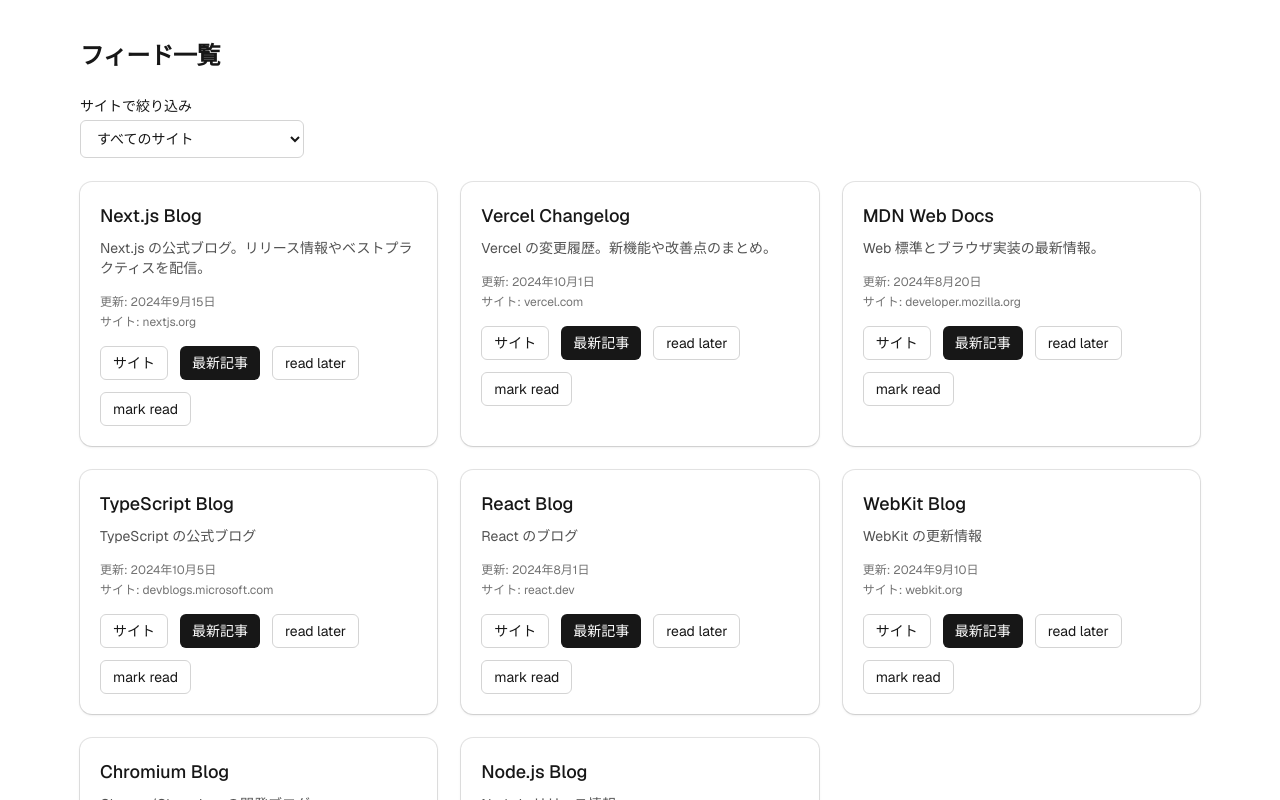
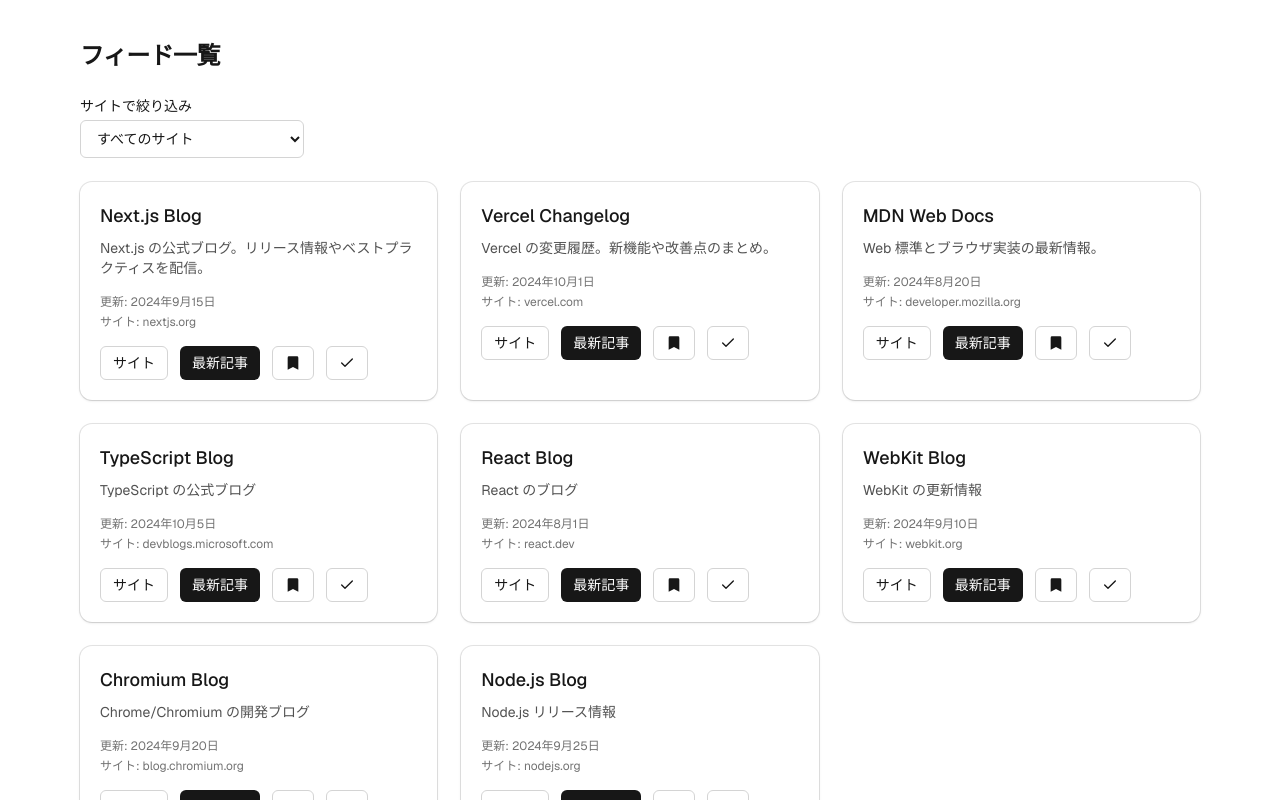
Before and after one commit to mumei404/rss-reader, a Next.js app: page /feed in a window 1280 px wide. Shown: the top 800 px of the page. Built offline with nearby package versions, Linux system fonts and the light colour scheme.

Commit message:
refactor(feed): ボタン文言をアイコンに変更＋スクリーンリーダー向けsr-onlyを追加\nstyle(feed): 仮データを可読性の高い複数行に整形

```diff
--- a/src/app/feed/FeedListClient.tsx
+++ b/src/app/feed/FeedListClient.tsx
@@ -137,7 +137,15 @@
                     }`}
                     aria-label={`${f.title} を後で読むに${isLater ? "解除" : "追加"}`}
                   >
-                    {isLater ? "saved" : "read later"}
+                    <svg
+                      aria-hidden="true"
+                      viewBox="0 0 24 24"
+                      className="h-4 w-4"
+                      fill="currentColor"
+                    >
+                      <path d="M6 2h12a2 2 0 0 1 2 2v18l-8-4-8 4V4a2 2 0 0 1 2-2z" />
+                    </svg>
+                    <span className="sr-only">{isLater ? "saved" : "read later"}</span>
                   </button>
                   <button
                     type="button"
@@ -150,7 +158,19 @@
                     }`}
                     aria-label={`${f.title} を${isRead ? "未読に戻す" : "既読にする"}`}
                   >
-                    {isRead ? "read" : "mark read"}
+                    <svg
+                      aria-hidden="true"
+                      viewBox="0 0 24 24"
+                      className="h-4 w-4"
+                      fill="none"
+                      stroke="currentColor"
+                      strokeWidth="2"
+                      strokeLinecap="round"
+                      strokeLinejoin="round"
+                    >
+                      <polyline points="20 6 9 17 4 12" />
+                    </svg>
+                    <span className="sr-only">{isRead ? "read" : "mark read"}</span>
                   </button>
                 </div>
               </div>
--- a/src/app/feed/page.tsx
+++ b/src/app/feed/page.tsx
@@ -18,14 +18,70 @@
 };
 
 const feeds: Feed[] = [
-  { id: "1", title: "Next.js Blog", description: "Next.js の公式ブログ。リリース情報やベストプラクティスを配信。", siteUrl: "https://nextjs.org/blog", latestArticleUrl: "https://nextjs.org/blog/next-15", updatedAt: "2024-09-15T09:00:00.000Z" },
-  { id: "2", title: "Vercel Changelog", description: "Vercel の変更履歴。新機能や改善点のまとめ。", siteUrl: "https://vercel.com/changelog", latestArticleUrl: "https://vercel.com/changelog/vercel-september-updates", updatedAt: "2024-10-01T12:00:00.000Z" },
-  { id: "3", title: "MDN Web Docs", description: "Web 標準とブラウザ実装の最新情報。", siteUrl: "https://developer.mozilla.org/", latestArticleUrl: "https://developer.mozilla.org/en-US/blog/", updatedAt: "2024-08-20T00:00:00.000Z" },
-  { id: "4", title: "TypeScript Blog", description: "TypeScript の公式ブログ", siteUrl: "https://devblogs.microsoft.com/typescript/", latestArticleUrl: "https://devblogs.microsoft.com/typescript/announcing-typescript-5-6/", updatedAt: "2024-10-05T00:00:00.000Z" },
-  { id: "5", title: "React Blog", description: "React のブログ", siteUrl: "https://react.dev/blog", latestArticleUrl: "https://react.dev/blog/2024/08/01/react-19", updatedAt: "2024-08-01T00:00:00.000Z" },
-  { id: "6", title: "WebKit Blog", description: "WebKit の更新情報", siteUrl: "https://webkit.org/blog/", latestArticleUrl: "https://webkit.org/blog/15000/webkit-updates/", updatedAt: "2024-09-10T00:00:00.000Z" },
-  { id: "7", title: "Chromium Blog", description: "Chrome/Chromium の開発ブログ", siteUrl: "https://blog.chromium.org/", latestArticleUrl: "https://blog.chromium.org/2024/09/chrome-updates.html", updatedAt: "2024-09-20T00:00:00.000Z" },
-  { id: "8", title: "Node.js Blog", description: "Node.js リリース情報", siteUrl: "https://nodejs.org/en/blog", latestArticleUrl: "https://nodejs.org/en/blog/release/v22.9.0", updatedAt: "2024-09-25T00:00:00.000Z" }
+  {
+    id: "1",
+    title: "Next.js Blog",
+    description: "Next.js の公式ブログ。リリース情報やベストプラクティスを配信。",
+    siteUrl: "https://nextjs.org/blog",
+    latestArticleUrl: "https://nextjs.org/blog/next-15",
+    updatedAt: "2024-09-15T09:00:00.000Z",
+  },
+  {
+    id: "2",
+    title: "Vercel Changelog",
+    description: "Vercel の変更履歴。新機能や改善点のまとめ。",
+    siteUrl: "https://vercel.com/changelog",
+    latestArticleUrl: "https://vercel.com/changelog/vercel-september-updates",
+    updatedAt: "2024-10-01T12:00:00.000Z",
+  },
+  {
+    id: "3",
+    title: "MDN Web Docs",
+    description: "Web 標準とブラウザ実装の最新情報。",
+    siteUrl: "https://developer.mozilla.org/",
+    latestArticleUrl: "https://developer.mozilla.org/en-US/blog/",
+    updatedAt: "2024-08-20T00:00:00.000Z",
+  },
+  {
+    id: "4",
+    title: "TypeScript Blog",
+    description: "TypeScript の公式ブログ",
+    siteUrl: "https://devblogs.microsoft.com/typescript/",
+    latestArticleUrl: "https://devblogs.microsoft.com/typescript/announcing-typescript-5-6/",
+    updatedAt: "2024-10-05T00:00:00.000Z",
+  },
+  {
+    id: "5",
+    title: "React Blog",
+    description: "React のブログ",
+    siteUrl: "https://react.dev/blog",
+    latestArticleUrl: "https://react.dev/blog/2024/08/01/react-19",
+    updatedAt: "2024-08-01T00:00:00.000Z",
+  },
+  {
+    id: "6",
+    title: "WebKit Blog",
+    description: "WebKit の更新情報",
+    siteUrl: "https://webkit.org/blog/",
+    latestArticleUrl: "https://webkit.org/blog/15000/webkit-updates/",
+    updatedAt: "2024-09-10T00:00:00.000Z",
+  },
+  {
+    id: "7",
+    title: "Chromium Blog",
+    description: "Chrome/Chromium の開発ブログ",
+    siteUrl: "https://blog.chromium.org/",
+    latestArticleUrl: "https://blog.chromium.org/2024/09/chrome-updates.html",
+    updatedAt: "2024-09-20T00:00:00.000Z",
+  },
+  {
+    id: "8",
+    title: "Node.js Blog",
+    description: "Node.js リリース情報",
+    siteUrl: "https://nodejs.org/en/blog",
+    latestArticleUrl: "https://nodejs.org/en/blog/release/v22.9.0",
+    updatedAt: "2024-09-25T00:00:00.000Z",
+  },
 ];
 
 export default function FeedPage() {
```
